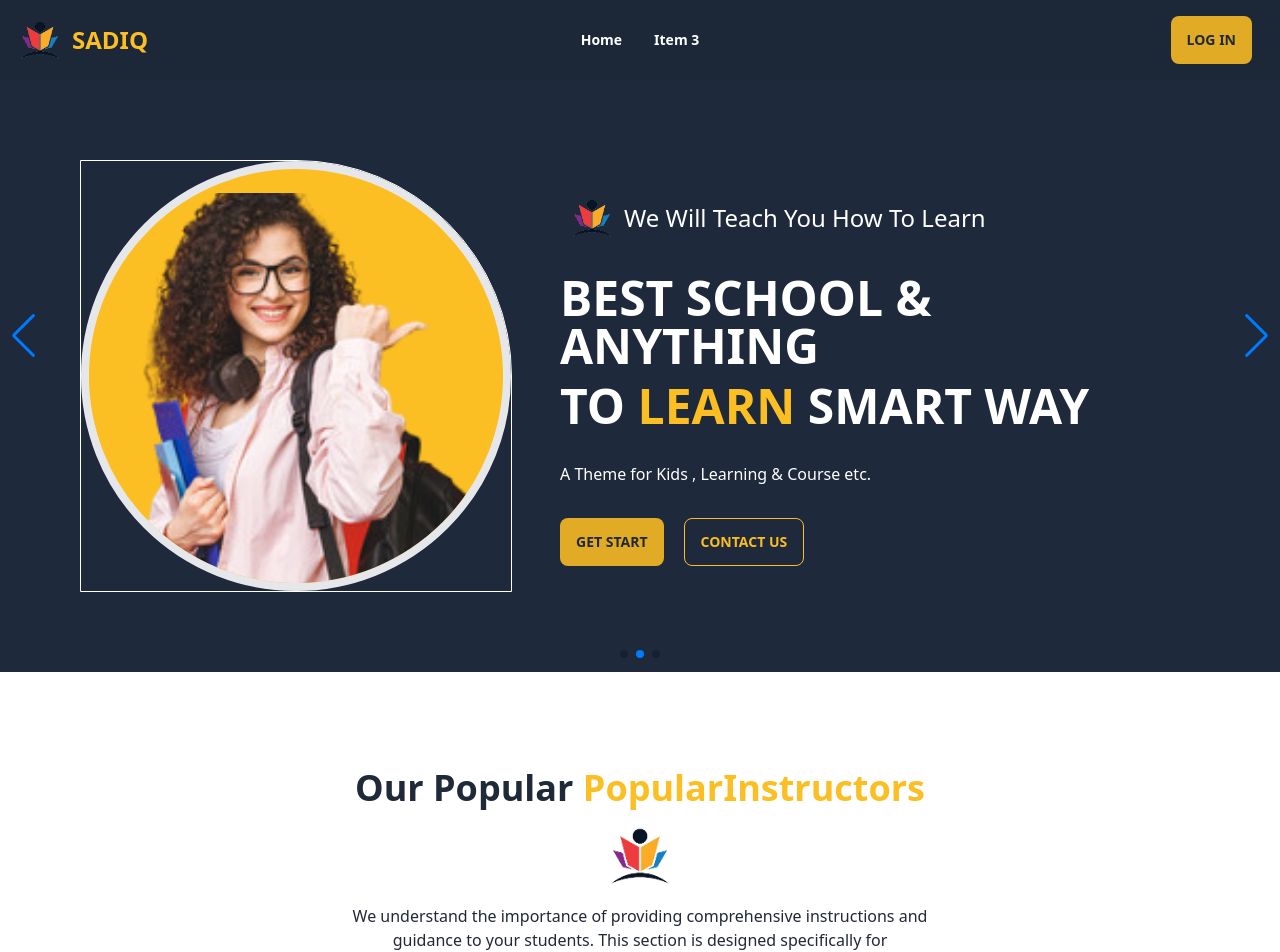
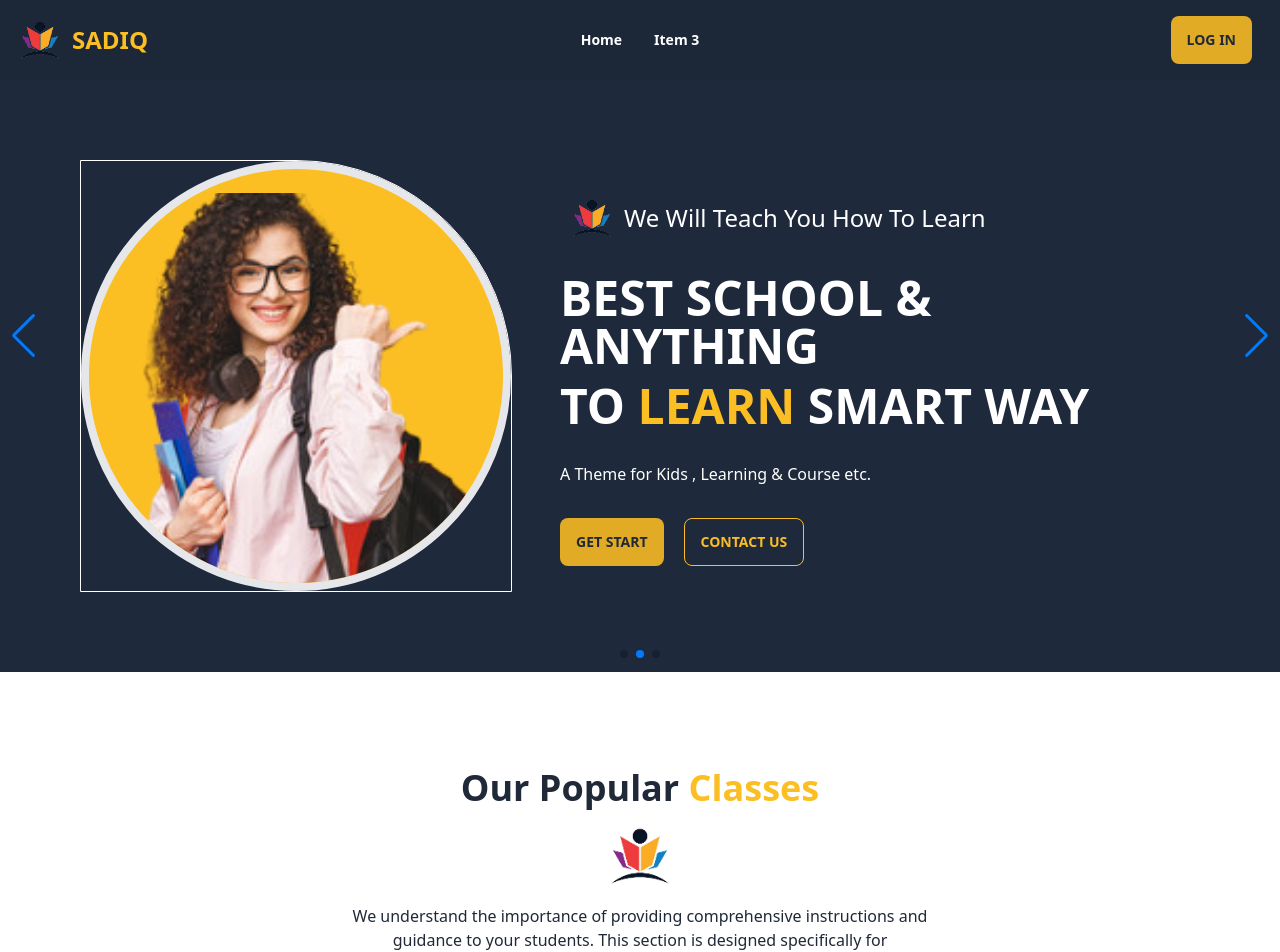
Before and after one commit to HmSani6699/summer-camp-client, a React (Vite) app: page / in a window 1280 px wide. Shown: the top 952 px of the page. Built offline with nearby package versions, Linux system fonts and the light colour scheme; no server answers.

Commit message:
creat the popular classes section

```diff
--- a/src/Pages/Home/Home/Home.jsx
+++ b/src/Pages/Home/Home/Home.jsx
@@ -1,12 +1,14 @@
 import { Helmet } from "react-helmet";
 import Banner from "./Banner/Banner";
 import PopularInstructors from "./PopularInstructors/PopularInstructors";
+import PopularClasses from "./PopularClasses/PopularClasses";
 
 const Home = () => {
     return (
         <div className="">
             <Helmet><title>Sadiq | Home</title></Helmet>
             <Banner></Banner>
+            <PopularClasses></PopularClasses>
            <PopularInstructors></PopularInstructors>
         </div>
     );
--- a/src/Pages/Home/Home/PopularClasses/PopularClasses.jsx
+++ b/src/Pages/Home/Home/PopularClasses/PopularClasses.jsx
@@ -1,6 +1,10 @@
+import SectionTitle from "../../../../Component/SectioneTitle/SectionTitle";
+
 const PopularClasses = () => {
     return (
         <div>
+             <h2 className="text-4xl font-bold text-center mt-24">Our Popular <span className="text-amber-400">Classes</span></h2>
+            <SectionTitle subHeadding={`We understand the importance of providing comprehensive instructions and guidance to your students. This section is designed specifically for PopularInstructors, offering additional resources and tips to enhance the learning experience.`}></SectionTitle>
 
         </div>
     );
--- a/src/Pages/Home/Home/PopularInstructors/PopularInstructors.jsx
+++ b/src/Pages/Home/Home/PopularInstructors/PopularInstructors.jsx
@@ -15,7 +15,7 @@ const PopularInstructors = () => {
     // console.log(PopularInstructors);
     return (
         <div className="max-w-6xl mx-auto">
-            <h2 className="text-4xl font-bold text-center mt-24">Our Popular <span className="text-amber-400">PopularInstructors</span></h2>
+            <h2 className="text-4xl font-bold text-center mt-24">Our Popular <span className="text-amber-400">Instructors</span></h2>
             <SectionTitle subHeadding={`We understand the importance of providing comprehensive instructions and guidance to your students. This section is designed specifically for PopularInstructors, offering additional resources and tips to enhance the learning experience.`}></SectionTitle>
 
             <div className="grid grid-cols-1 md:grid-cols-2 lg:grid-cols-3 gap-6 mt-10">
```
